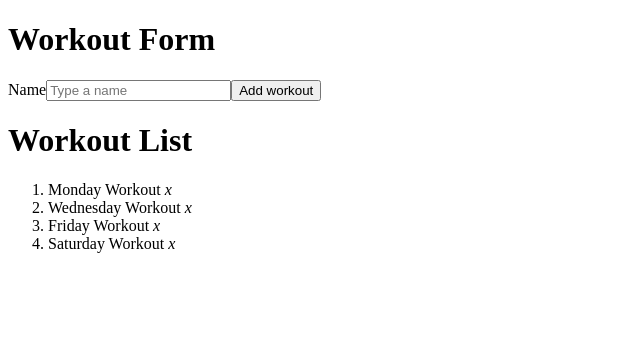
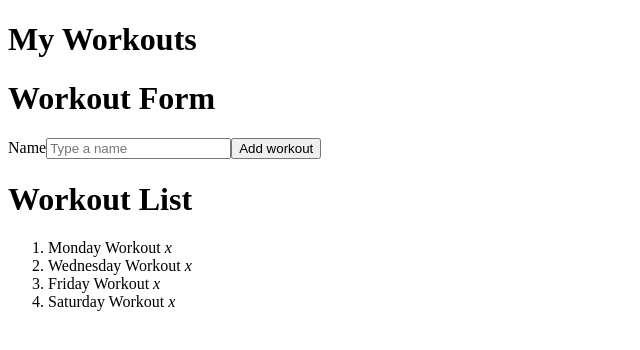
Before and after one commit to Alg0r3/daily-quests-vue, a Vue app: page / in a window 1280 px wide. Shown: the top 350 px of the page, without its empty margins (0-640 px from the left). Built offline with nearby package versions, Linux system fonts and the light colour scheme.

Commit message:
feat(route): add WorkoutPage and update router configuration

```diff
--- a/src/App.vue
+++ b/src/App.vue
@@ -1,12 +1,8 @@
 <script setup lang="js">
-import WorkoutForm from '@/features/workouts/components/WorkoutForm.vue'
-import WorkoutList from '@/features/workouts/components/WorkoutList.vue'
 import { RouterView } from 'vue-router'
 </script>
 
 <template>
-  <WorkoutForm />
-  <WorkoutList />
   <RouterView />
 </template>
 
--- /dev/null
+++ b/src/pages/WorkoutPage.vue
@@ -0,0 +1,12 @@
+<script setup lang="ts">
+import WorkoutForm from '@/features/workouts/components/WorkoutForm.vue'
+import WorkoutList from '@/features/workouts/components/WorkoutList.vue'
+</script>
+
+<template>
+  <h1>My Workouts</h1>
+  <WorkoutForm />
+  <WorkoutList />
+</template>
+
+<style scoped></style>
--- a/src/shared/router/index.js
+++ b/src/shared/router/index.js
@@ -1,5 +1,5 @@
+import WorkoutPage from '@/pages/WorkoutPage.vue'
 import { createRouter, createWebHistory } from 'vue-router'
-import { h } from 'vue'
 
 /** @typedef {{ title?: string }} RouteMeta */
 
@@ -7,9 +7,9 @@ const routes = [
   {
     path: '/',
     name: 'home',
-    component: { name: 'empty', render: () => h('div') },
+    component: WorkoutPage,
     /** @type RouteMeta */
-    meta: { title: 'Home - WorkoutLogger' },
+    meta: { title: 'Workout' },
   },
 ]
 
```
